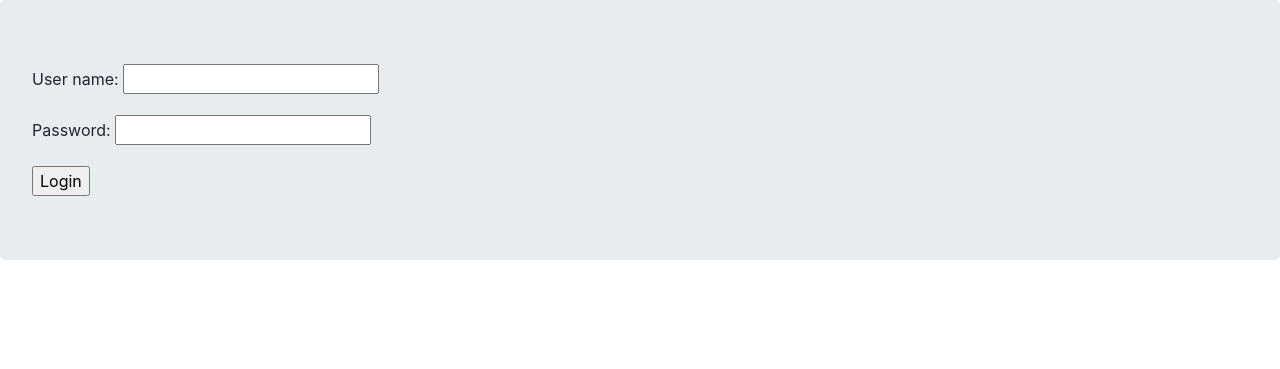
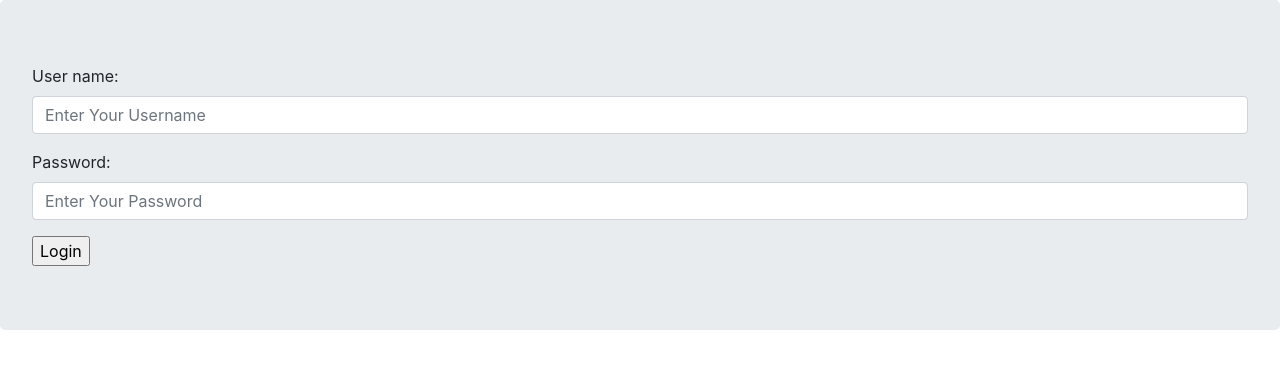
Before and after one commit to aminkheyri/Blog, a Django app: page /accounts/login/ in a window 1280 px wide. Shown: the part 56-425 px from the top of the page. Run offline with Django 3.2, Linux system fonts and the light colour scheme.

Commit message:
messages framework widget

```diff
--- a/accounts/forms.py
+++ b/accounts/forms.py
@@ -2,5 +2,7 @@ from django import forms
 
 
 class UserLoginForm(forms.Form):
-    user_name = forms.CharField(max_length=30)
-    password = forms.CharField(max_length=50)
+    user_name = forms.CharField(max_length=30, widget=forms.TextInput(
+        attrs={'class': 'form-control', 'placeholder': 'Enter Your Username'}))
+    password = forms.CharField(max_length=50, widget=forms.PasswordInput(
+        attrs={'class': 'form-control', 'placeholder': 'Enter Your Password'}))
--- a/accounts/views.py
+++ b/accounts/views.py
@@ -1,6 +1,7 @@
 from django.shortcuts import render,redirect
 from .forms import UserLoginForm
 from django.contrib.auth import login, authenticate
+from django.contrib import messages
 
 
 def user_login(request):
@@ -12,7 +13,10 @@ def user_login(request):
             user = authenticate(request, username=username, password=password)
             if user is not None:
                 login(request, user)
+                messages.success(request, 'congrats you have logged in to your account ', 'success')
                 return redirect('blog:all_article')
+            else:
+                messages.error(request, 'Wrong username or password', 'danger')
     else:
         form = UserLoginForm()
     return render(request, 'accounts/login.html', {'form': form})
--- a/templates/base.html
+++ b/templates/base.html
@@ -8,6 +8,7 @@
 <body>
     {% include 'inc/navbar.html' %}
 <div class="jumbotron">
+    {% include 'inc/messages.html' %}
     {% block content %}
     {% endblock %}
 </div>
--- /dev/null
+++ b/templates/inc/messages.html
@@ -0,0 +1,6 @@
+{% if messages %}
+    {% for message in messages %}
+        <p class="alert alert-{{ message.tags }}">{{ message }}</p>
+    {% endfor %}
+
+{% endif %}
```
